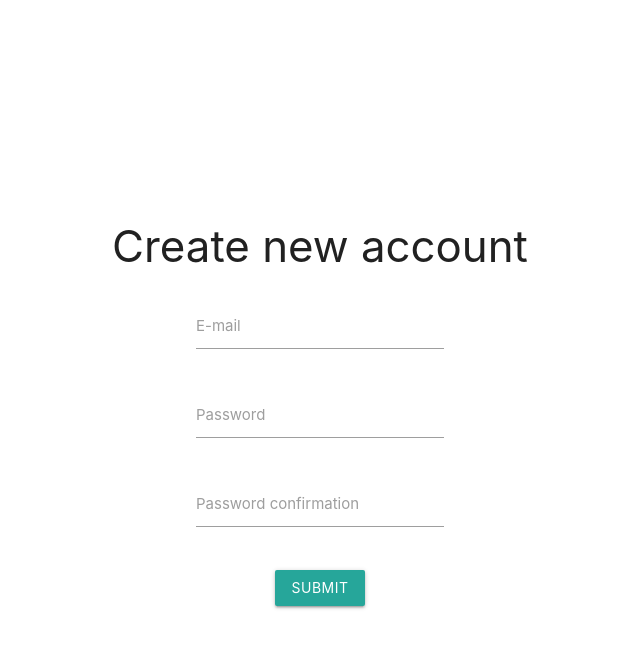
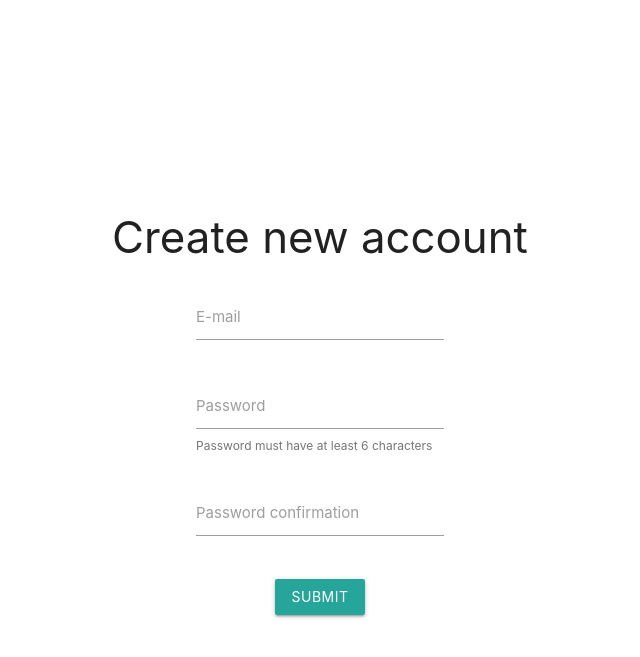
Before and after one commit to Kryzys09/SpiritGuard, a Django app: page /register/ in a window 1280 px wide. Shown: the top 657 px of the page, without its empty margins (320-960 px from the left). Run offline with Django 3.2, Linux system fonts and the light colour scheme.

Commit message:
cd rejestracja, logowanie

```diff
--- /dev/null
+++ b/SpiritGuard/SpiritGuard/middleware/simple_middleware.py
@@ -0,0 +1,6 @@
+def simple_middleware(get_response):
+    def middleware(request):
+        print(request)
+        response = get_response(request)
+        return response
+    return middleware
--- a/SpiritGuard/SpiritGuard/settings.py
+++ b/SpiritGuard/SpiritGuard/settings.py
@@ -45,6 +45,7 @@ MIDDLEWARE = [
     'django.contrib.auth.middleware.AuthenticationMiddleware',
     'django.contrib.messages.middleware.MessageMiddleware',
     'django.middleware.clickjacking.XFrameOptionsMiddleware',
+    'SpiritGuard.middleware.simple_middleware.simple_middleware'
 ]
 
 ROOT_URLCONF = 'SpiritGuard.urls'
--- a/SpiritGuard/SpiritGuard/views.py
+++ b/SpiritGuard/SpiritGuard/views.py
@@ -23,8 +23,10 @@ def send_log_in_request(request):
     password = request.POST.get("password")
     try:
         auth.sign_in_with_email_and_password(email, password)
-    except HTTPError:
+    except HTTPError as e:
+        print(e)
         return render(request, "logIn.html", {"error": "Invalid credentials"})
+    print(request.POST)
     return render(request, "welcome.html", {"email": email})
 
 def render_register_page(request):
@@ -33,6 +35,19 @@ def render_register_page(request):
 def send_register_request(request):
     email = request.POST.get('email')
     password = request.POST.get("password")
+    password_confirmation = request.POST.get("password-confirm")
+    if password != password_confirmation:
+        return render(
+            request,
+            "register.html",
+            {"error": "Passwords does not match each other"}
+        )
+    if len(password) < 6:
+        return render(
+            request,
+            "register.html",
+            {"error": "Password is too short"}
+        )
     try:
         auth.create_user_with_email_and_password(email, password)
     except HTTPError:
--- a/SpiritGuard/templates/register.html
+++ b/SpiritGuard/templates/register.html
@@ -8,22 +8,30 @@
             {% csrf_token %}
             <div class="row">
                 <div class='input-field'>
-                    <input type="email" id="email-input" name="email">
+                    <input type="email" id="email-input" name="email" required>
                     <label for="email-input">E-mail</label>
                 </div>
             </div>
             <div class="row">
                 <div class="input-field">
-                    <input type="password" id="password-input" name="password">
-                    <label for="password-input">Password</label>
+                    <input type="password" id="password-input" name="password" required>
+                    <label for="password-input" >Password</label>
+                    <span class="helper-text" data-error="wrong" data-success="right">Password must have at least 6 characters</span>
                 </div>
             </div>
             <div class="row">
                 <div class="input-field">
-                    <input type="password" id="password-confirm-input" name="password-confirm">
+                    <input type="password" id="password-confirm-input" name="password-confirm" required>
                     <label for="password-confirm-input">Password confirmation</label>
                 </div>
             </div>
+            {% if error %}
+                <div class="row">
+                    <div class="col s12">
+                        <div class="alert error">{{error}}</div>
+                    </div>
+                </div>
+            {% endif %}
             <div class="center-content">
                 <button class="btn waves-effect waves-light" type="submit" name="action">
                     Submit
```
Also changed, not shown: 1 other file.
